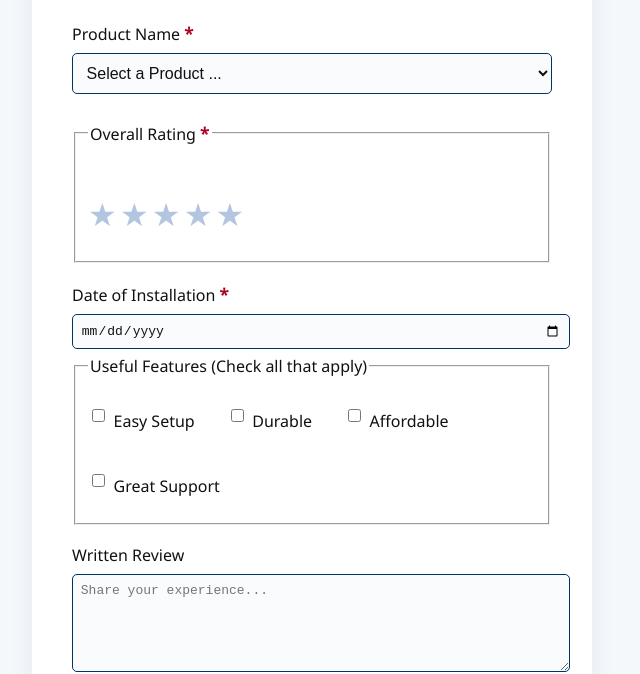
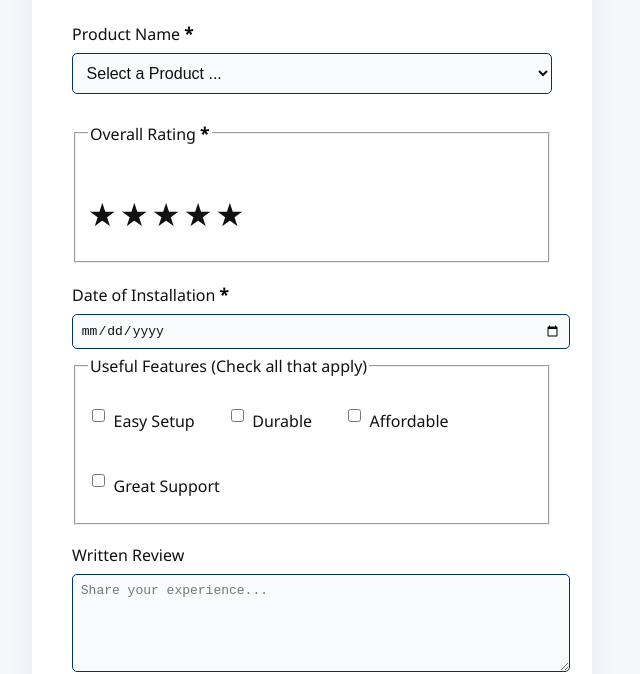
Before and after one commit to adavidarturo/wdd131, a plain HTML site: page form.html in a window 1280 px wide. Shown: the part 139-813 px from the top of the page, without its empty margins (328-968 px from the left). Drawn offline with Linux system fonts and the light colour scheme.

Commit message:
colors change - 8th commit

```diff
--- a/styles/form.css
+++ b/styles/form.css
@@ -3,17 +3,17 @@
     --color-surface: #fff;
     --color-primary: #003366;
     --color-primary-dark: #001a33;
-    --color-accent: #005cb2;
+    --color-accent: #072744;
     --color-error: #b00020;
     --color-text: #111;
     --color-label: #111;
-    --color-star-empty: #b3c6e0;
-    --color-star-filled: #003366;
-    --color-footer-bg: #003366;
+    --color-star-empty: #111;
+    --color-star-filled: #c7c341;
+    --color-footer-bg: #06213c;
     --color-footer-text: #fff;
     --color-input-bg: #f9fbfd;
     --color-input-border: #003366;
-    --color-required: #b00020;
+    --color-required: #030303;
 }
 
 body {
```
